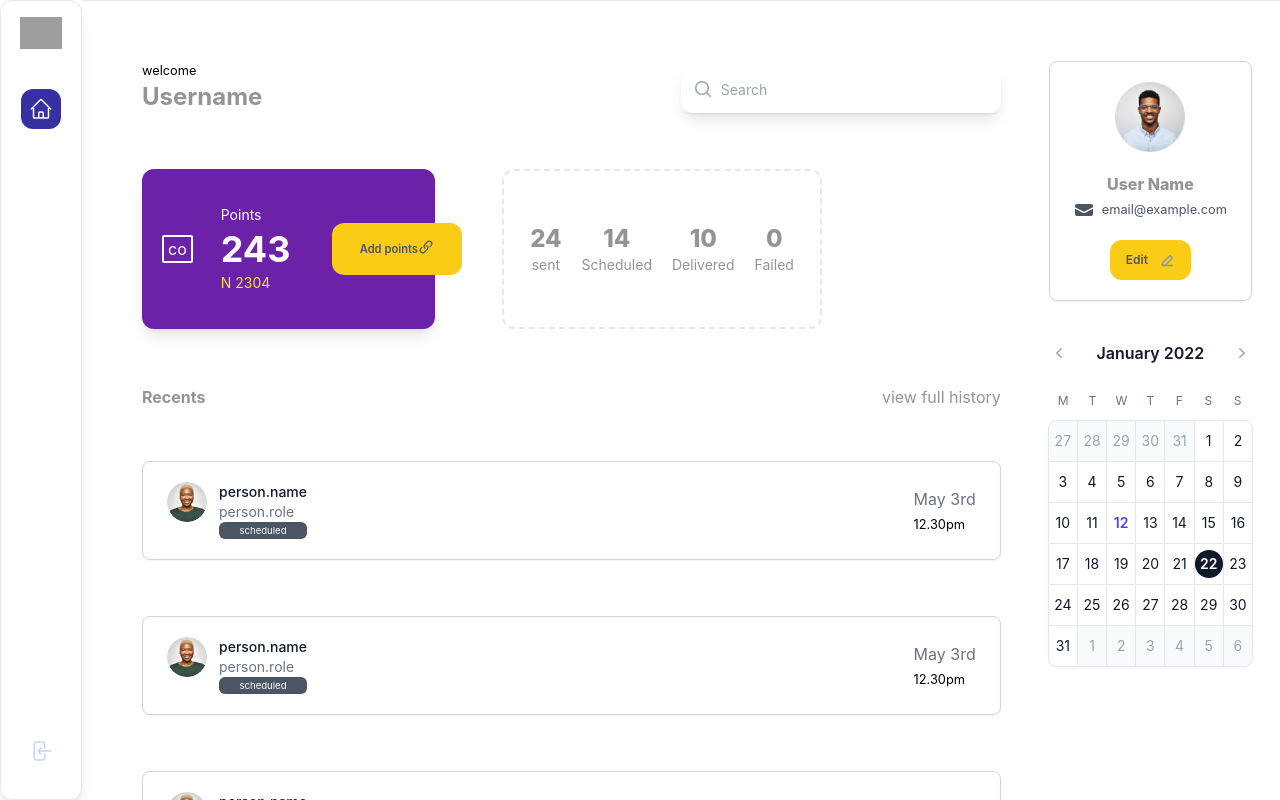
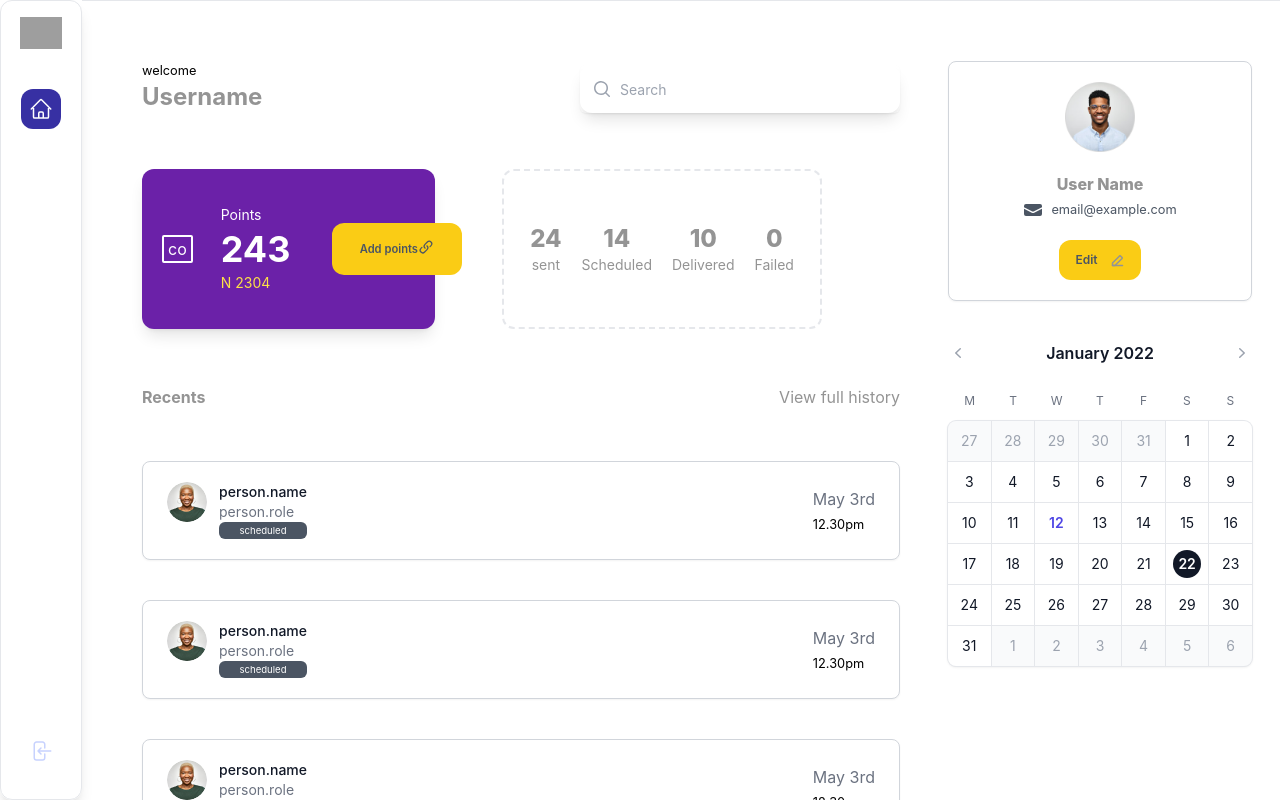
Before and after one commit to kingdanie/intime, a Next.js app: page / in a window 1280 px wide. Built offline with nearby package versions, Linux system fonts and the light colour scheme; grey boxes are pictures that could not be loaded.

Commit message:
increase width of sidebar on index and contact pg

```diff
--- a/pages/contact.tsx
+++ b/pages/contact.tsx
@@ -152,7 +152,7 @@ export default function About() {
 
       {/* Secondary column (hidden on smaller screens) */}
       <aside className="hidden lg:order-last lg:block lg:flex-shrink-0 pt-10">
-        <div className="relative flex h-full w-84 flex-col px-2 items-center">
+        <div className="relative flex h-full w-80 flex-col px-2 items-center">
           {/* Your content */}
           <EditProfile />
           <MCalendar />
--- a/pages/index.tsx
+++ b/pages/index.tsx
@@ -8,6 +8,7 @@ import Metrics from "./components/metrics";
 import MCalendar from "./components/m-calendar";
 import MsgCard from "./components/MsgCard";
 import EditProfile from "./components/editProfile";
+import Link from "next/link";
 
 export default function Home() {
   const [sidebarOpen, setSidebarOpen] = useState(false);
@@ -39,10 +40,10 @@ export default function Home() {
         <div>
           <div className="flex justify-between">
             <h3 className="font-bold ">Recents</h3>
-            <h6>view full history</h6>
+            <Link href={'/history'}><h6>View full history</h6></Link>
           </div>
           <div className="mx-auto mt-8 max-w-5xl pb-12">
-            <div className="mt-1 grid grid-cols-1 gap-4 ">
+            <div className="mt-1 grid grid-cols-1">
               {passages.map((person) => (
                 <MsgCard message="" key={person} />
               ))}
@@ -54,7 +55,7 @@ export default function Home() {
 
       {/* Secondary column (hidden on smaller screens) */}
       <aside className="hidden lg:order-last lg:block lg:flex-shrink-0 pt-10">
-        <div className="relative flex h-full w-84 flex-col px-2 items-center">
+        <div className="relative flex h-full w-80 flex-col px-2 items-center">
           {/* Your content */}
           <EditProfile />
           <MCalendar />
```
